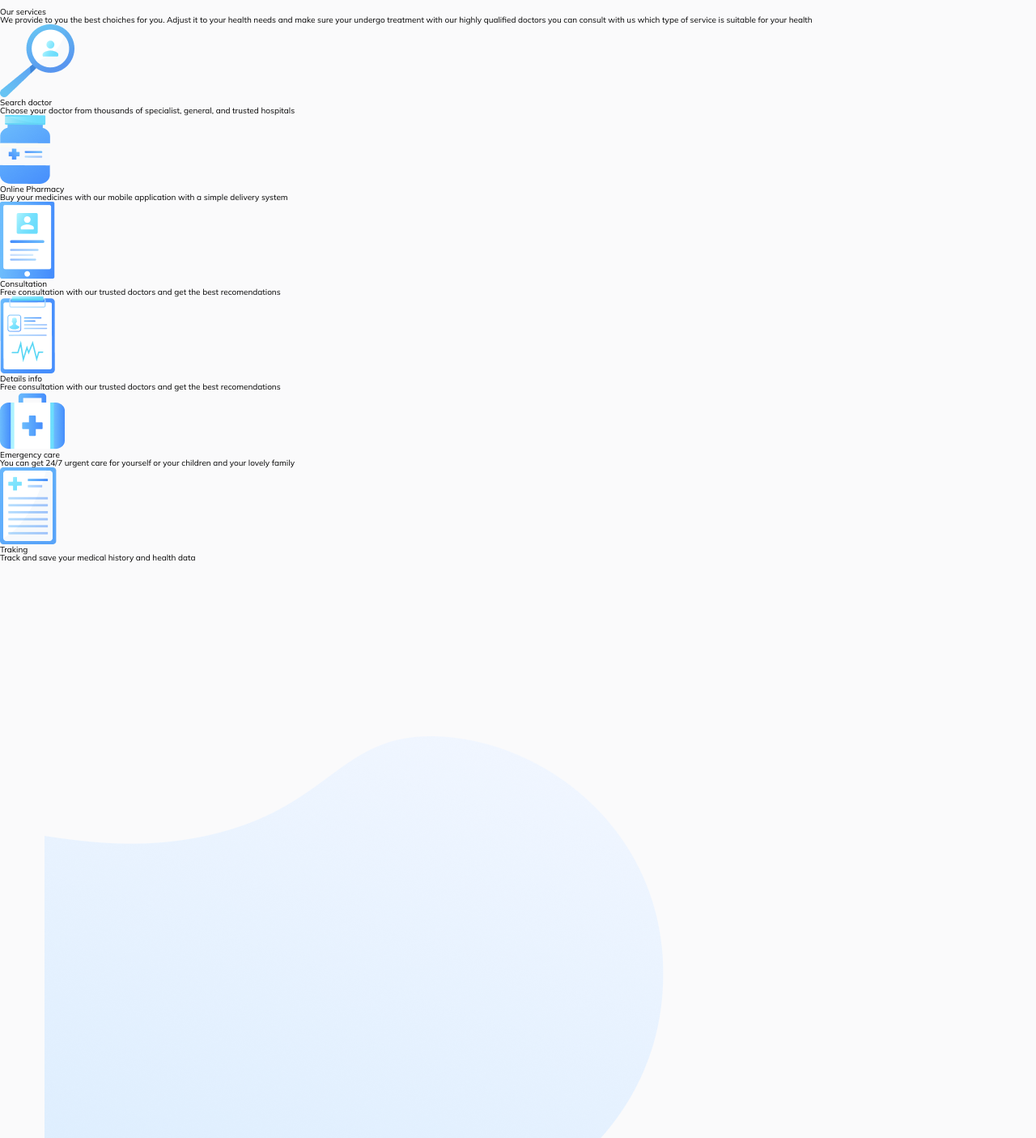
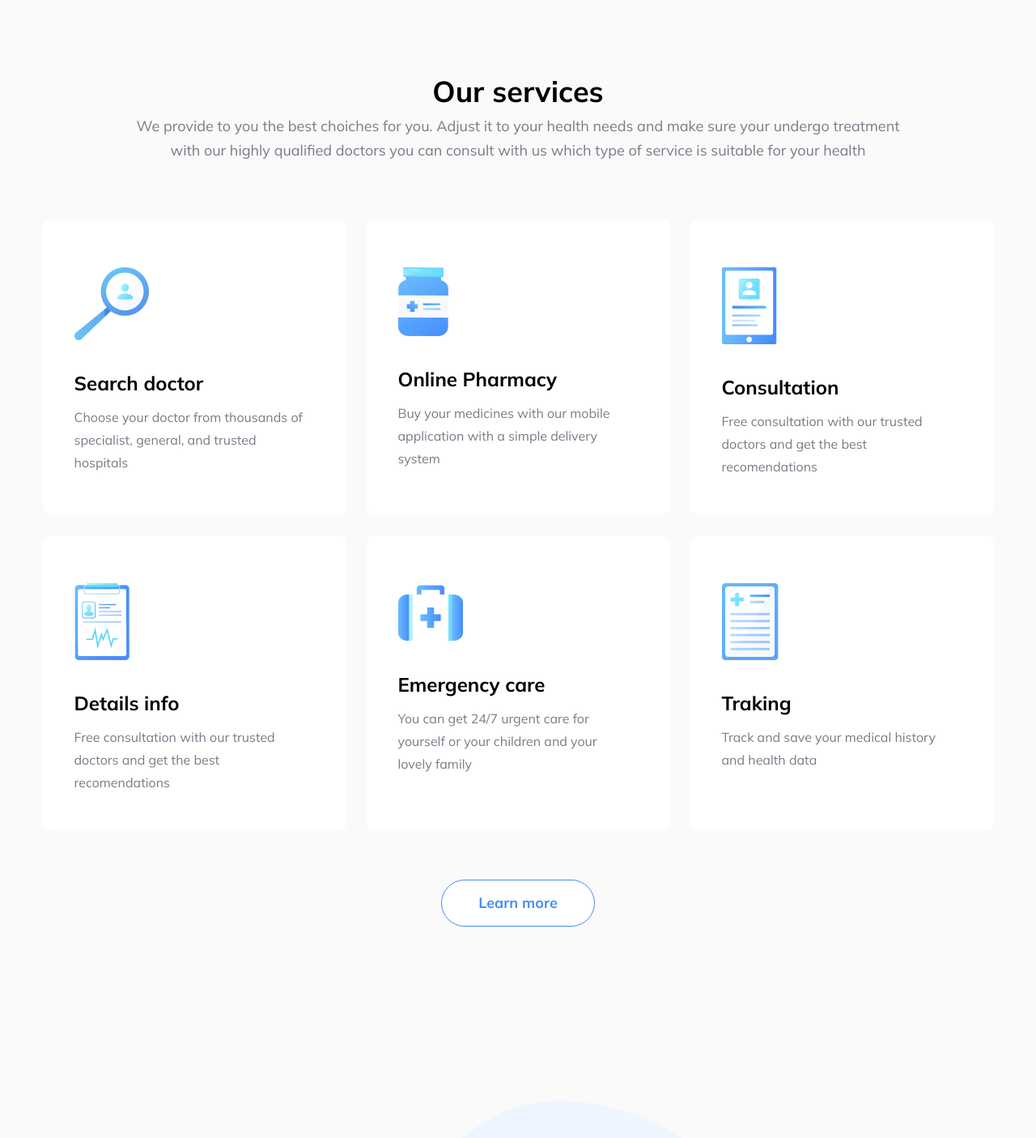
Before and after one commit to Vsspaulasouza/Trafalgar, a website built with webpack: page index.html in a window 1280 px wide. Shown: the part 760-2165 px from the top of the page at 81% size. Built offline with nearby package versions, Linux system fonts and the light colour scheme.

Commit message:
CSS da seção our-services

```diff
--- a/css/final.css
+++ b/css/final.css
@@ -2,3 +2,4 @@
 @import url(main.css);
 @import url(header.css);
 @import url(secao-inicial.css);
+@import url(our-services.css);
--- a/css/main.css
+++ b/css/main.css
@@ -5,6 +5,27 @@ html{
   line-height: 62.5%;
   font-family: 'Mulish', sans-serif;
   background-color: #fafafb;
+}
+
+.btn{
+  max-width: 200px;
+  height: 56px;
+  line-height: 56px;
+  text-align: center;
+  background-color: #fff;
+  border: solid 1px #458ff6;
+  border-radius: 50px;
+  font-weight: 700;
+  font-size: 1.8rem;
+  color: #458ff6;
+  text-decoration: none;
+  padding: 0 45px;
+  transition: 400ms;
+}
+
+.btn:hover{
+  background-color: #458ff6;
+  color: #fff;
 }
 
 @media (max-width: 1200px){
--- /dev/null
+++ b/css/our-services.css
@@ -0,0 +1,75 @@
+.our-services{
+  margin-top: 100px;
+  display: flex;
+  flex-direction: column;
+  justify-content: center;
+  align-items: center;
+}
+
+.our-services .header{
+  display: flex;
+  flex-direction: column;
+  justify-content: center;
+  align-items: center;
+  max-width: 952px;
+}
+
+.our-services .title{
+  font-weight: 700;
+  font-size: 3.6rem;
+  line-height: 5.6rem;
+  color: #000;
+}
+
+.our-services .text{
+  font-weight: 300;
+  font-size: 1.8rem;
+  line-height: 3.0rem;
+  color: #7d7987;
+  text-align: center;
+}
+
+.our-services .content{
+  margin-top: 70px;
+  display: grid;
+  grid-template-columns: repeat(3, minmax(300px,375px));
+  grid-template-rows: repeat(2,1fr);
+  grid-gap: 25px;
+}
+
+.our-services .content .card{
+  max-width: 350px;
+  background-color: #fff;
+  padding: 59px 45px 46px 39px;
+  border-radius: 10px;
+  display: flex;
+  flex-direction: column;
+  justify-content: flex-start;
+}
+
+.our-services .content .card .image-card{
+  align-self: flex-start;
+}
+
+.our-services .content .card .title-card{
+  margin-top: 25px;
+  font-weight: bold;
+  font-size: 2.4rem;
+  line-height: 5.6rem;
+  color: #000;
+}
+
+.our-services .content .card .text-card{
+  font-weight: 300;
+  font-size: 1.6rem;
+  line-height: 2.8rem;
+  color: #7d7987;
+}
+
+.our-services .btn{
+  margin-top: 60px;
+}
+
+.our-services .fundo{
+  max-width: 853px;
+}
--- a/css/secao-inicial.css
+++ b/css/secao-inicial.css
@@ -46,6 +46,7 @@
   text-decoration: none;
   text-align: center;
   margin-top: 48px;
+  transition: 400ms;
 }
 .secao-inicial .apresentacao a:hover{
   background-color: #66B6FA;
--- a/index.html
+++ b/index.html
@@ -37,8 +37,10 @@
   </section>
 
   <section class="our-services">
-    <h2 class="title">Our services</h2>
-    <p class="text">We provide to you the best choiches for you. Adjust it to your health needs and make sure your undergo treatment with our highly qualified doctors you can consult with us which type of service is suitable for your health</p>
+    <div class="header">
+      <h2 class="title">Our services</h2>
+      <p class="text">We provide to you the best choiches for you. Adjust it to your health needs and make sure your undergo treatment with our highly qualified doctors you can consult with us which type of service is suitable for your health</p>
+      </div>
     <div class="content">
       <div class="card">
         <img src="img/Search-doctor.png" alt="Search-doctor" class="image-card">
```
